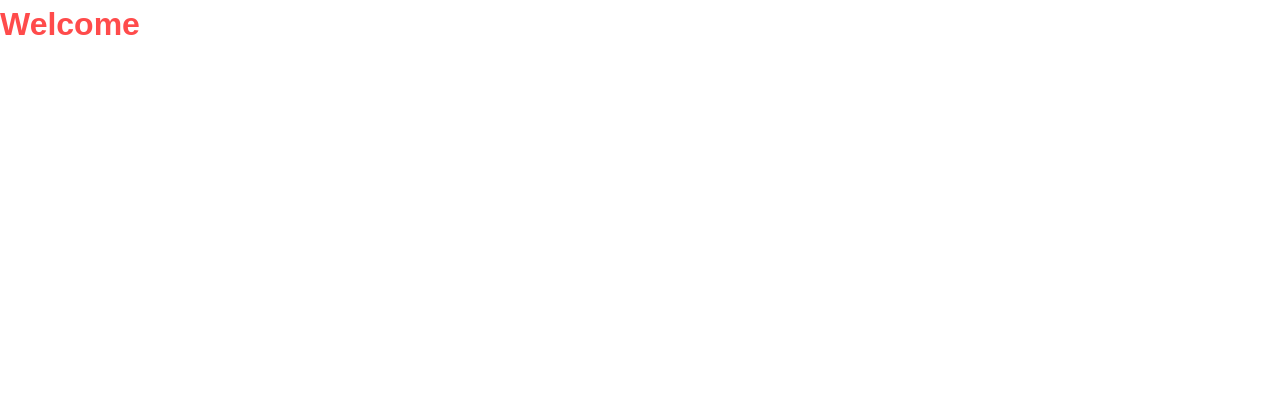
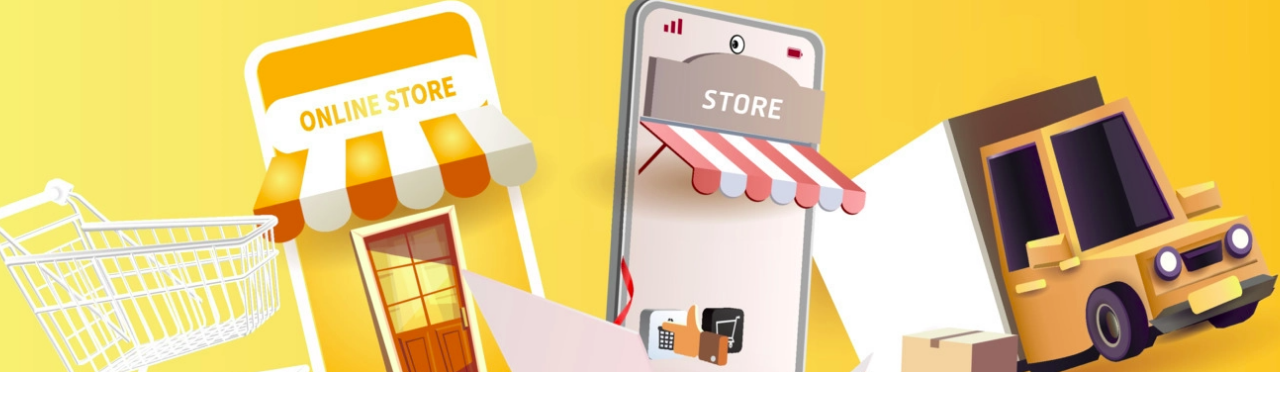
Before and after one commit to maxmonteiro/react-shoppay, a Next.js app: page / in a window 1280 px wide. Shown: the top 410 px of the page. Built offline with nearby package versions, Linux system fonts and the light colour scheme.

Commit message:
cria header com banner

```diff
--- a/next.config.js
+++ b/next.config.js
@@ -2,8 +2,9 @@
 const path = require('path');
 const nextConfig = {
   reactStrictMode: true,
+  swcMinify: true,
   sassOptions: {
-    includePaths: [path.join(__dirname, 'styles')],
+    includePaths: [path.join(__dirname, 'src/styles')],
     prependData: `@import "./base.scss";`,
   }
 }
--- /dev/null
+++ b/src/components/header/Ad.js
@@ -0,0 +1,10 @@
+import Link from 'next/link';
+import styles from './styles.module.scss';
+
+export default function Ad() {
+    return (
+        <Link href="#">
+            <div className={styles.ad}></div>
+        </Link>
+    )
+}
--- /dev/null
+++ b/src/components/header/index.js
@@ -0,0 +1,10 @@
+import styles from './styles.module.scss';
+import Ad from './Ad';
+
+export default function Header() {
+    return (
+        <header className={styles.header}>
+            <Ad />
+        </header>
+    );
+}
--- /dev/null
+++ b/src/components/header/styles.module.scss
@@ -0,0 +1,12 @@
+.header {
+    height: 100%;
+}
+
+.ad {
+    width: 100%;
+    height: 372px;
+    background-image: url('../../../public/img/shop-banner.png');
+    background-size: cover;
+    background-repeat: no-repeat;
+    background-position: 50% 50%;
+}
--- a/src/pages/_app.js
+++ b/src/pages/_app.js
@@ -4,15 +4,25 @@ import store from '../store';
 import { PersistGate } from 'redux-persist/integration/react';
 import { persistStore } from 'redux-persist';
 
+import Head from 'next/head'
+
 let persistor = persistStore(store);
 
 function App({ Component, pageProps }) {
   return (
-    <Provider store={store}>
-      <PersistGate loading={null} persistor={persistor}>
-        <Component {...pageProps} />
-      </PersistGate>
-    </Provider>
+    <>
+      <Head>
+        <title>Shoppay</title>
+        <meta name="description" content="Shoppay - shopping service online"/>
+        <link rel="icon" href="/favicon.ico"></link>
+      </Head>
+
+      <Provider store={store}>
+        <PersistGate loading={null} persistor={persistor}>
+          <Component {...pageProps} />
+        </PersistGate>
+      </Provider>
+    </>
   )
 }
 
--- a/src/pages/index.js
+++ b/src/pages/index.js
@@ -1,20 +1,15 @@
-import Head from 'next/head'
 import Image from 'next/image'
 import { Inter } from '@next/font/google'
-import styles from '@/styles/Home.module.scss'
+import styles from '../styles/Home.module.scss'
+
+import Header from '../components/header';
 
 const inter = Inter({ subsets: ['latin'] })
 
 export default function Home() {
   return (
-    <div className={styles.container}>
-      <Head>
-        <title>Creat Next App</title>
-        <meta name="description" content="Generated by create next app"/>
-        <link rel="icon" href="/favicon.ico"></link>
-      </Head>
-
-      <h1 className={styles.red}>Welcome</h1>
+    <div>
+      <Header />
     </div>
   )
 }
```
Also changed, not shown: public/img/shop-banner.png (added), public/img/top-banner.png (added).
